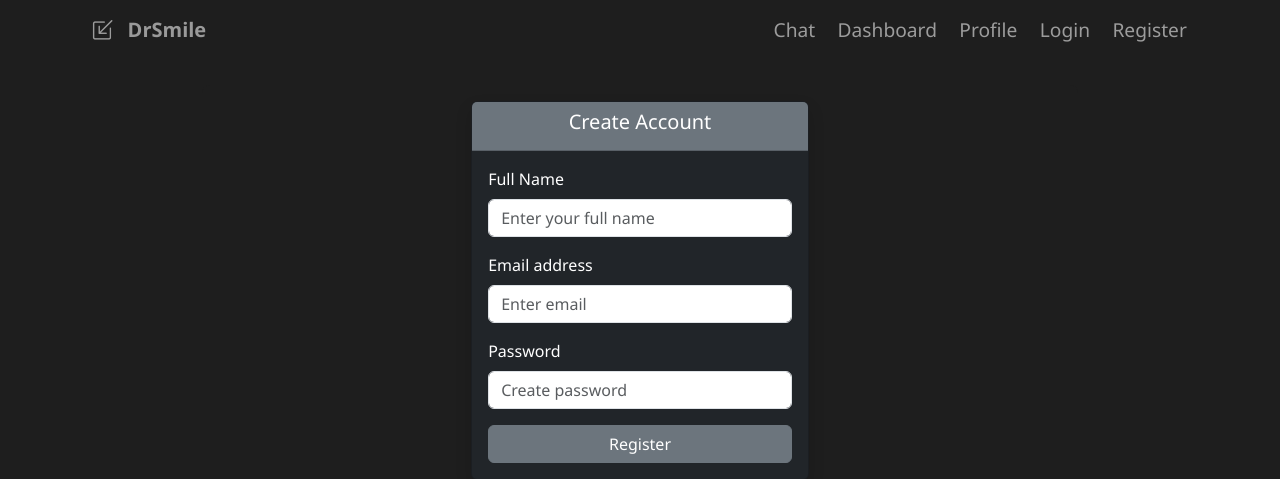
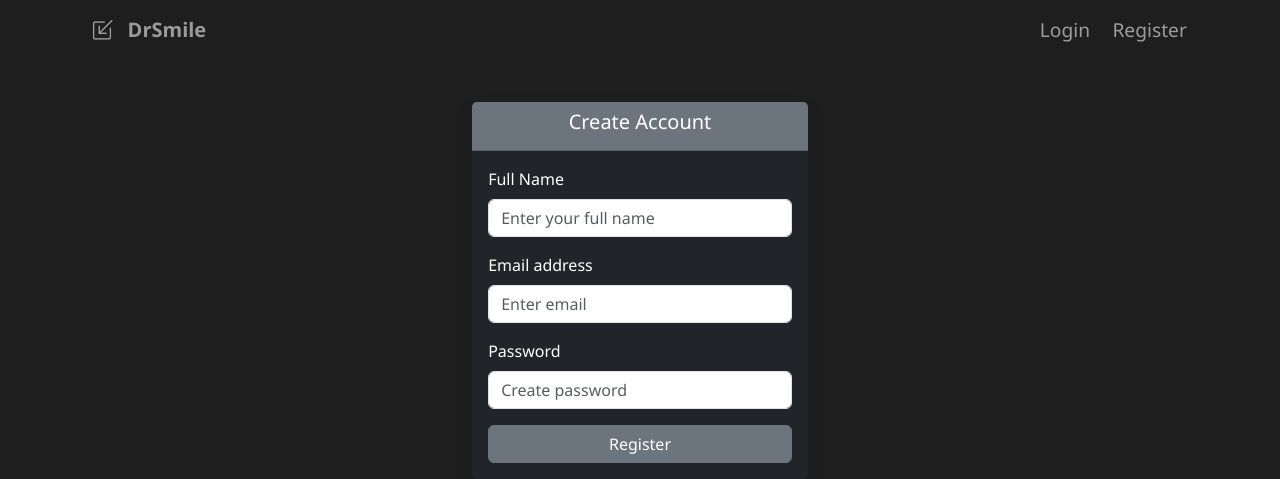
Before and after one commit to XynaxDev/DrSmile, a Flask app: page /register in a window 1280 px wide. Shown: the top 479 px of the page. Run offline with Flask 3, Linux system fonts and the light colour scheme.

Commit message:
Removed unnecessary nav links

```diff
--- a/templates/layout/navbar.html
+++ b/templates/layout/navbar.html
@@ -21,24 +21,20 @@
         <!-- Collapsible Nav -->
         <div class="collapse navbar-collapse justify-content-end" id="navbarNav">
             <ul class="navbar-nav align-items-center">
-                <li class="nav-item">
-                    <a class="nav-link" href="{{ url_for('chatbot') }}" data-bs-toggle="tooltip"
-                        data-bs-placement="bottom" title="Go to Chat">
-                        Chat
-                    </a>
-                </li>
+                {% if session.get('logged_in') %}
                 <li class="nav-item">
                     <a class="nav-link" href="{{ url_for('dashboard') }}" data-bs-toggle="tooltip"
-                        data-bs-placement="bottom" title="View Dashboard">
+                        data-bs-placement="bottom" title="Dashboard">
                         Dashboard
                     </a>
                 </li>
                 <li class="nav-item">
-                    <a class="nav-link" href="{{ url_for('profile') }}" data-bs-toggle="tooltip"
-                        data-bs-placement="bottom" title="Your Profile">
-                        Profile
+                    <a class="nav-link" href="{{ url_for('logout') }}" data-bs-toggle="tooltip"
+                        data-bs-placement="bottom" title="Logout">
+                        Logout
                     </a>
                 </li>
+                {% else %}
                 <li class="nav-item">
                     <a class="nav-link" href="{{ url_for('login') }}" data-bs-toggle="tooltip"
                         data-bs-placement="bottom" title="Login to DrSmile">
@@ -51,6 +47,7 @@
                         Register
                     </a>
                 </li>
+                {% endif %}
             </ul>
         </div>
     </div>
```
